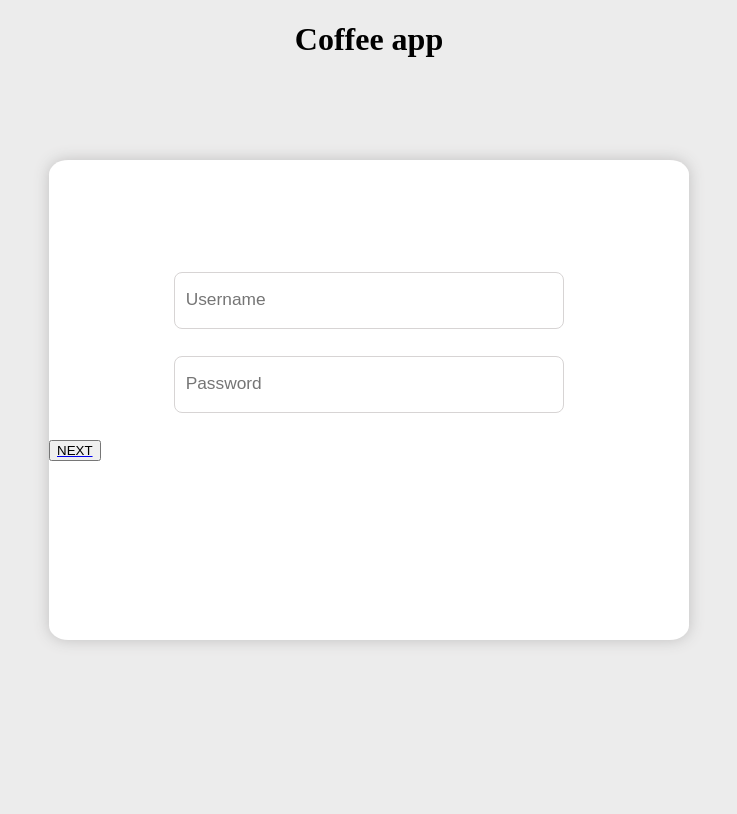
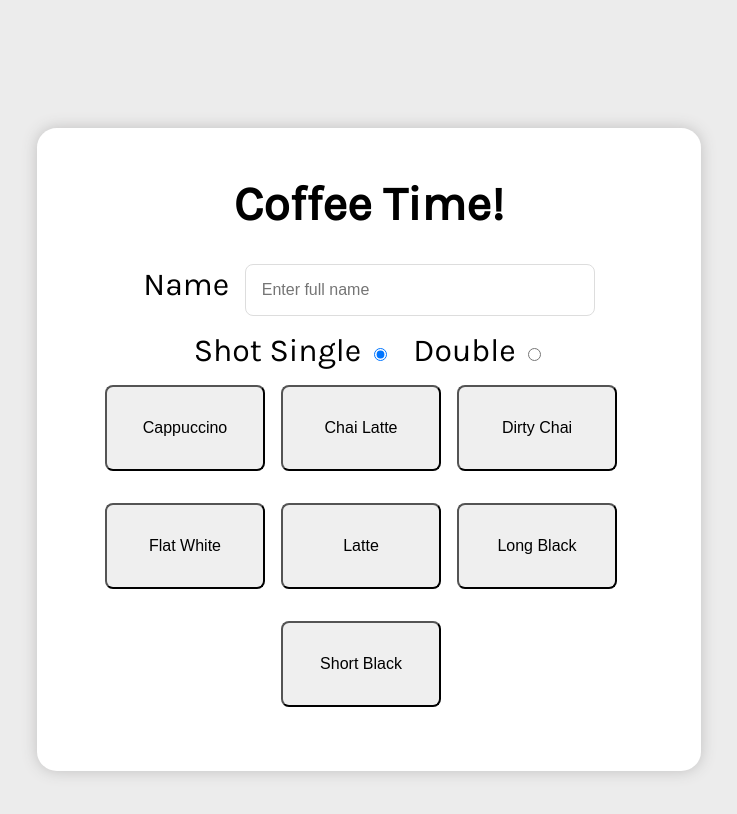
Before and after one commit to stevetangue/treat, a Vue app: page /#/ in a window 1280 px wide. Shown: the top 814 px of the page, without its empty margins (271-1008 px from the left). Built offline with nearby package versions, Linux system fonts and the light colour scheme.

Commit message:
simplify steps ui

```diff
--- a/src/App.vue
+++ b/src/App.vue
@@ -1,11 +1,9 @@
 <template>
   <div id="app">
-    <h1>Coffee app</h1>
     <div class="order-tracking-bar">
       <nav>
         <ul class="progress-bar" >
           <li v-for="route in routes" :key="route.url" class="progress-bar__items">
-
             <router-link :to="route.url">
               <i class="material-icons">check_circle_outline</i>
               <span>{{route.label}}</span>
@@ -61,12 +59,25 @@
 }
 </script>
 
-<style lang="less">
+<style>
+  @import url('https://fonts.googleapis.com/css?family=Karla');
+
   body {
     background-color: #ececec;
     text-align: center;
     height: 100%;
-      font-size: 16px;
+    font-size: 10px;
+    font-family: 'Karla', sans-serif;
+  }
+
+  p {
+    font-size: 1rem
+  }
+
+  h1 {
+    padding:0;
+    margin: 0 0 2rem 0;
+    font-size: 3rem;
   }
 
   .order-tracking-bar {
@@ -74,30 +85,30 @@
   }
 
   .order-box {
-      height: 30em;
-      width: 40em;
-      margin: 3em auto;
+    height: auto;
+    width: 50%;
+    margin: 10em auto;
     border-radius: 3%;
     background-color: white;
     box-shadow: 0 0 15px 0 #c0bfbf;
+    padding: 3rem 1rem;
   }
+
   .progress-bar {
     list-style: none;
     display: flex;
     flex-direction: row;
     justify-content: space-between;
+  }
 
-      &__items {
-
-        a {
+  .progress-bar__items a {
     display: flex;
     flex-direction: column;
     text-decoration: none;
   }
-        span {
+
+  .progress-bar__items  span {
     padding-top: 0.5em;
     color: black;
   }
-      }
-    }
 </style>
--- a/src/components/TreatMilkSugar.vue
+++ b/src/components/TreatMilkSugar.vue
@@ -1,12 +1,24 @@
 <template>
   <div class="milk-sugar">
-    <h1>Milk</h1>
-    <p>NONE | Cow full | Cow Light| Almond | Soy</p>
-    <h1>Sugar</h1>
-    <p>NONE | Brown | White | Stevia | Malt | Honey | Agave</p>
+    <h1>
+    <router-link to="/">
+      <a href="#">[&laquo;]</a>
+    </router-link>
+       Coffee Time! > Milk
+    </h1>
+    <p>What do you feel like today?</p>
 
-    <router-link to="/TreatComment">
-      <button>Next</button>
+    <router-link to="/TreatOrderBarista">
+      <button>Almond</button>
+    </router-link>
+    <router-link to="/TreatOrderBarista">
+      <button>Moo Moo Full</button>
+    </router-link>
+    <router-link to="/TreatOrderBarista">
+      <button>Moo light</button>
+    </router-link>
+    <router-link to="/TreatOrderBarista">
+      <button>Soy</button>
     </router-link>
   </div>
 </template>
--- a/src/components/TreatOrderBarista.vue
+++ b/src/components/TreatOrderBarista.vue
@@ -1,18 +1,75 @@
 <template>
   <div class="barista">
-    <h1>Barista Todo list</h1>
-    <p>ORDER #11 - STE TANGUE - SMALL - Flatwhite - Almond Milk - </p>
-    <p>comment: N/A | START</p>
-    <br />
-    <p>ORDER #10 - Broccolini - MEDIUM - Long Black </p>
-    <p>comment: any kitchen keep cup | START</p>
-    <br />
-    <p>ORDER #09 - GUI - LARGE - CHAI LATEE - Cow Milk - </p>
-    <p>comment: BYO cup shortly | DONE</p>
+    <h1>Order list</h1>
+    <div class="order">
+      <span>01 - Steve T - Flatwhite - Almond milk</span>
+      <button class="btn-order-status">Start</button>
+    </div>
+    <div class="order order-making">
+      <span>02 - Broccolini - Long Black</span>
+      <button class="btn-order-status">Making</button>
+    </div>
+    <div class="order order-done">
+      <span>03 - GUI - Latte - Moo Light</span>
+      <button class="btn-order-status">Done</button>
+    </div>
 
-
-    <router-link to="/TreatOrderUser">
-      <button>USER ORDER LIST STATUS</button>
+    <router-link to="/">
+      <button class="btn-new-order">New Order</button>
     </router-link>
   </div>
 </template>
+
+<style lang=less>
+.barista {
+  .order {
+    font-size: 1.5rem;
+    text-align: left;
+    float:left;
+    width: 100%;
+    background:#f3f3f3;
+    &.order-making {
+      color: white;
+      background:rgb(226, 195, 19);
+      animation-name: color;
+      animation-duration: 2s;
+      animation-iteration-count: infinite;
+    }
+
+    @keyframes color {
+      0% {
+        background: rgb(226, 195, 19);
+      }
+      50% {
+        background: rgb(236, 175, 20);
+      }
+      100 {
+        background: yellow;
+      }
+    }
+
+    &.order-done {
+      background: #bef6be;
+      text-decoration: line-through;
+    }
+    span {
+      float: left;
+      margin-top: 1.1rem;
+      margin-left: 1rem;
+    }
+    button {
+      float: right;
+    }
+  }
+
+  .btn-order-status {
+    min-width: 5rem;
+    padding: 0.5rem 0.75rem;
+  }
+  .btn-new-order {
+    color: white;
+    background: #4285f4;
+  }
+}
+
+</style>
--- a/src/components/TreatType.vue
+++ b/src/components/TreatType.vue
@@ -1,10 +1,72 @@
 <template>
   <div class="type">
-    <h1>Type</h1>
-    <p>Short Black | Long Black | Latte | Capuccino | Flat White</p>
+    <h1>Coffee Time!</h1>
+    <label>Name </label>
+    <input type="text" placeholder="Enter full name"/>
+
+    <div class="clearfix"></div>
+    <label class="single">
+      Shot Single
+      <input type="radio" name="shot" value="single" checked>
+    </label>
+    <label class="double">
+      Double
+      <input type="radio" name="shot" value="double">
+    </label>
+    <div class="clearfix"></div>
 
     <router-link to="/TreatMilkSugar">
-      <button>NEXT</button>
+      <button>Cappuccino</button>
+    </router-link>
+    <router-link to="/TreatMilkSugar">
+      <button>Chai Latte</button>
+    </router-link>
+    <router-link to="/TreatMilkSugar">
+      <button>Dirty Chai</button>
+    </router-link>
+    <router-link to="/TreatMilkSugar">
+      <button>Flat White</button>
+    </router-link>
+    <router-link to="/TreatMilkSugar">
+      <button>Latte</button>
+    </router-link>
+    <router-link to="/TreatOrderBarista">
+      <button>Long Black</button>
+    </router-link>
+    <router-link to="/TreatOrderBarista">
+      <button>Short Black</button>
     </router-link>
   </div>
 </template>
+
+
+<style lang="less">
+  .type {
+    font-size: 2rem;
+    input[type="text"] {
+      width: 50%;
+      padding: 1rem;
+      margin-left: 0.5rem;
+      margin-bottom: 1rem;
+      border-radius: 0.5rem;
+      box-shadow: none;
+      border: 1px solid #ddd;
+      font-size: 1rem;
+    }
+
+    .single {
+      margin-right: 1rem;
+    }
+  }
+
+  button {
+    min-width: 10rem;
+    font-size: 1rem;
+    padding: 2rem 1rem;
+    border-radius: 0.5rem;
+    margin: 1rem 1rem 1rem 0;
+  }
+  .clearfix {
+    clear: both;
+  }
+</style>
--- a/src/router.js
+++ b/src/router.js
@@ -1,35 +1,35 @@
 import Vue from 'vue'
 import Router from 'vue-router'
-import TreatLogin from './components/TreatLogin'
-import TreatDrink from './components/TreatDrink'
-import TreatSize from './components/TreatSize'
+// import TreatLogin from './components/TreatLogin'
+// import TreatDrink from './components/TreatDrink'
+// import TreatSize from './components/TreatSize'
 import TreatType from './components/TreatType'
 import TreatMilkSugar from './components/TreatMilkSugar'
-import TreatComment from './components/TreatComment'
+// import TreatComment from './components/TreatComment'
 import TreatOrderBarista from './components/TreatOrderBarista'
-import TreatOrderUser from './components/TreatOrderUser'
+// import TreatOrderUser from './components/TreatOrderUser'
 
 Vue.use(Router)
 
 export default new Router({
   routes: [
+    // {
+    //   path: '/',
+    //   name: 'TreatLogin',
+    //   component: TreatLogin
+    // },
+    // {
+    //   path: '/TreatDrink',
+    //   name: 'TreatDrink',
+    //   component: TreatDrink
+    // },
+    // {
+    //   path: '/TreatSize',
+    //   name: 'TreatSize',
+    //   component: TreatSize
+    // },
     {
-      path: '/',
-      name: 'TreatLogin',
-      component: TreatLogin
-    },
-    {
-      path: '/TreatDrink',
-      name: 'TreatDrink',
-      component: TreatDrink
-    },
-    {
-      path: '/TreatSize',
-      name: 'TreatSize',
-      component: TreatSize
-    },
-    {
-      path: '/TreatType',
+      path: '/', // /TreatType
       name: 'TreatType',
       component: TreatType
     },
@@ -38,20 +38,21 @@ export default new Router({
       name: 'TreatMilkSugar',
       component: TreatMilkSugar
     },
-    {
-      path: '/TreatComment',
-      name: 'TreatComment',
-      component: TreatComment
-    },
+    // {
+    //   path: '/TreatComment',
+    //   name: 'TreatComment',
+    //   component: TreatComment
+    // },
     {
       path: '/TreatOrderBarista',
       name: 'TreatOrderBarista',
       component: TreatOrderBarista
-    },
-    {
-      path: '/TreatOrderUser',
-      name: 'TreatOrderUser',
-      component: TreatOrderUser
     }
+    // },
+    // {
+    //   path: '/TreatOrderUser',
+    //   name: 'TreatOrderUser',
+    //   component: TreatOrderUser
+    // }
   ]
 })
--- a/src/store/getters.js
+++ b/src/store/getters.js
@@ -1,6 +1,6 @@
 export const order = state => state.order
 
-const limit = 5
+// const limit = 5
 
 // export const recentHistory = state => {
 //   const end = state.history.length
```
Lines whose indentation alone changed are shown as unchanged.
